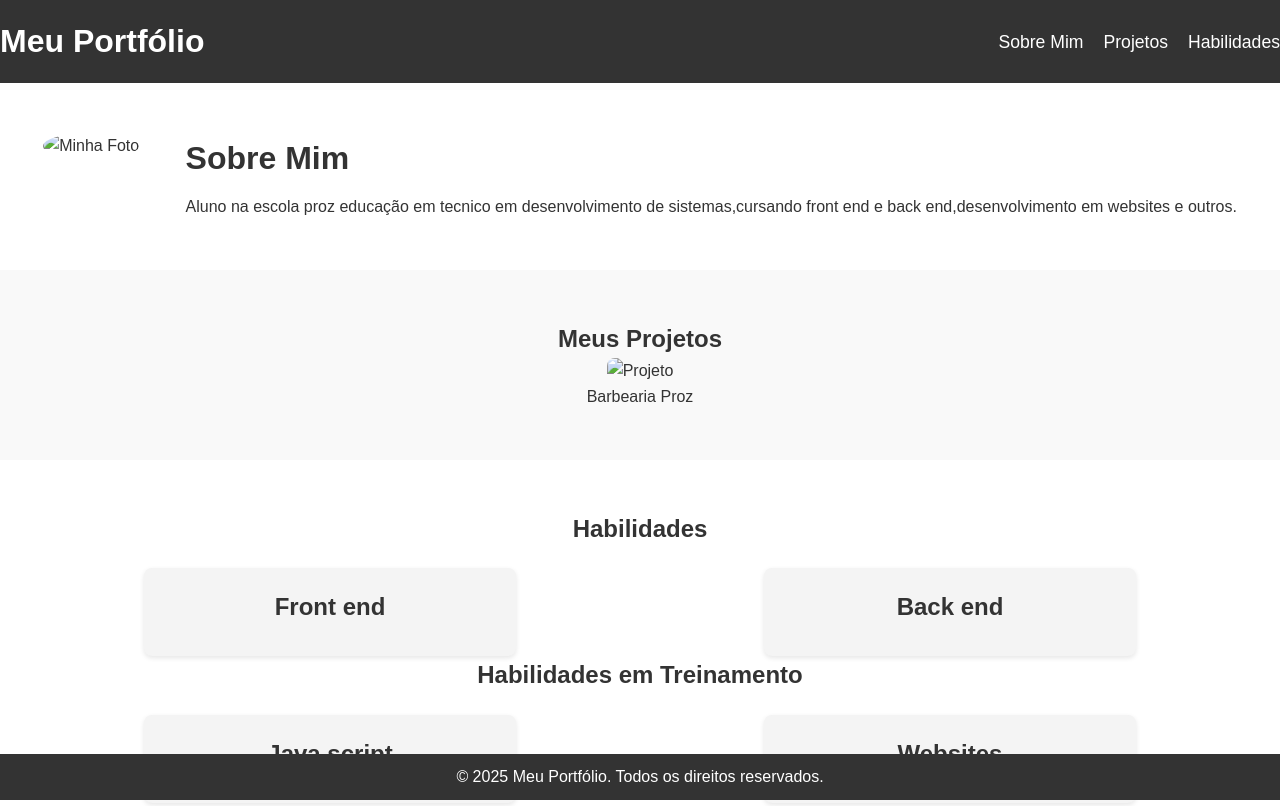
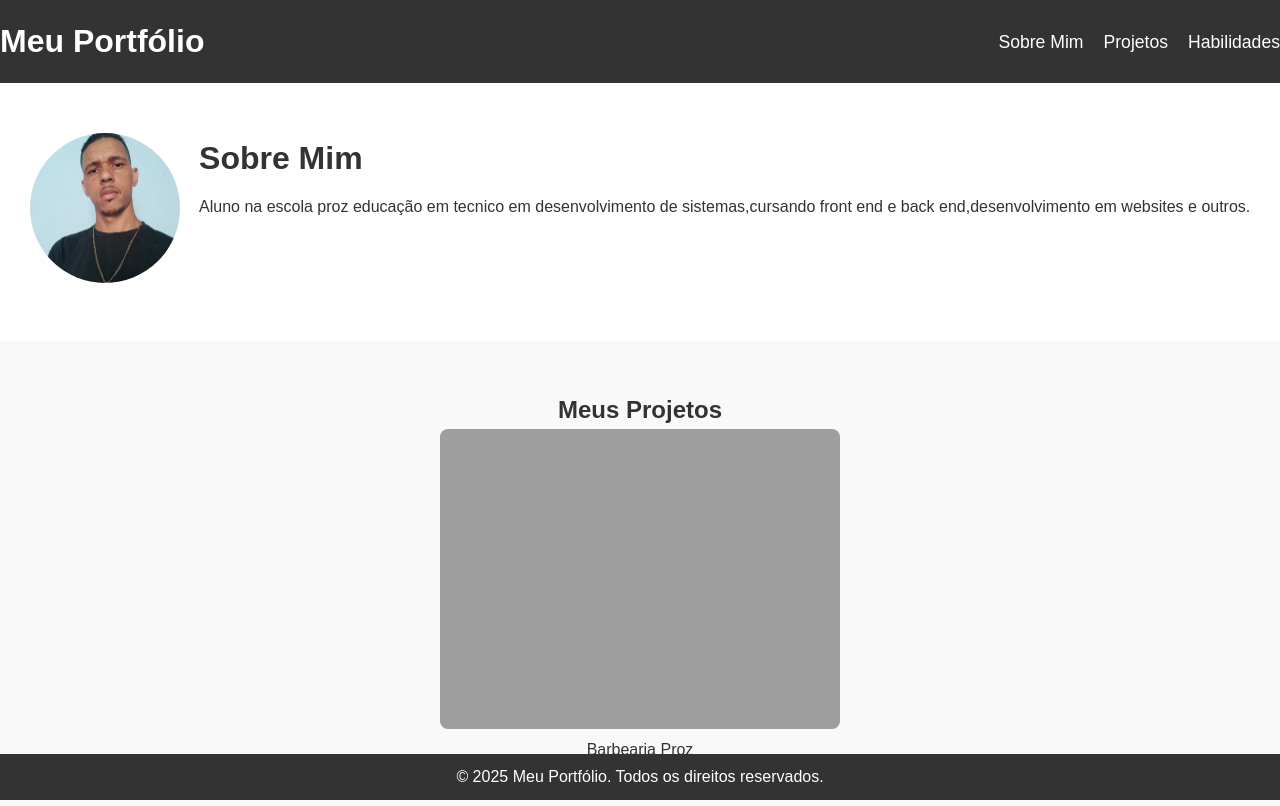
Before and after one commit to Rauglas/Portif-lio, a plain HTML site: page index.html in a window 1280 px wide. Shown: the top 806 px of the page. Drawn offline with Linux system fonts and the light colour scheme; the site is published under a folder, as on GitHub Pages, so addresses that start at the root find nothing.

Commit message:
Update index.html

```diff
--- a/index.html
+++ b/index.html
@@ -22,7 +22,7 @@
 
     <section id="sobre">
         <div class="foto">
-            <img src="/src/imagem/saulo.jpg" alt="Minha Foto">
+            <img src="src/imagem/saulo.jpg" alt="Minha Foto">
         </div>
         <div class="descricao">
             <h2>Sobre Mim</h2>
@@ -34,7 +34,7 @@
         <h2>Meus Projetos</h2>
         <div class="projeto">
             <a href="https://gbthomazz.github.io//BarbeariaProz/">
-                <img src="/src/imagem/Agende.png" alt="Projeto">
+                <img src="src/imagem/Agende.png" alt="Projeto">
                 <p>Barbearia Proz</p>
             </a>
         </div>
```
